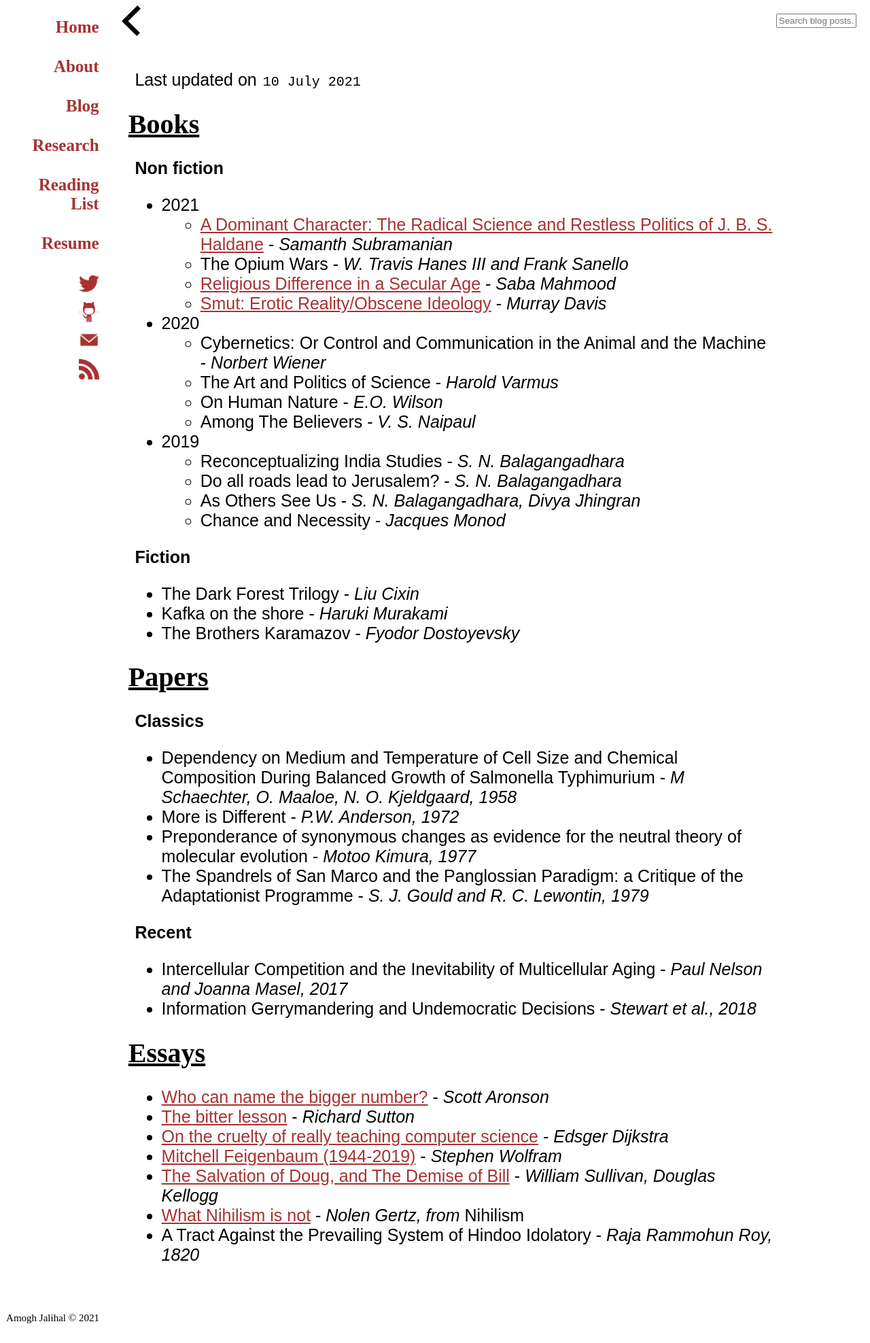
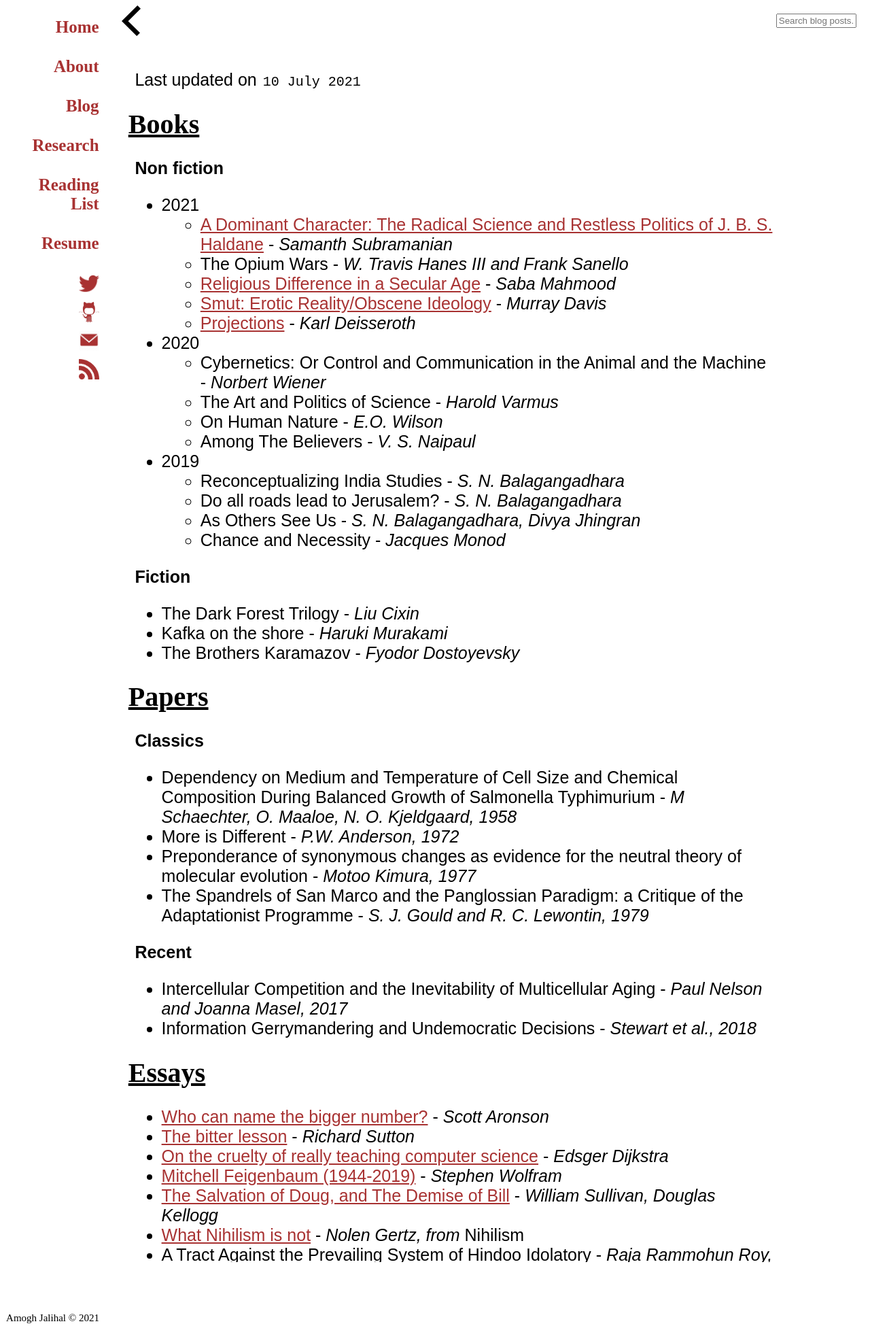
Before and after one commit to amoghpj/amoghpj.github.io, a Jekyll site: the page built from readinglist.md, in a window 1280 px wide. Shown: the whole page at 68% size. Built offline with Jekyll 4.4.1, drawn with Linux system fonts in a browser that asks for light colours; comment, search, counter and statistics services are not loaded.

Commit message:
Update reading list

```diff
--- a/readinglist.md
+++ b/readinglist.md
@@ -13,6 +13,7 @@
   - The Opium Wars - *W. Travis Hanes III and Frank Sanello*
   - [Religious Difference in a Secular Age](https://anthropology.berkeley.edu/religious-difference-secular-age-minority-report) - *Saba Mahmood*
   - [Smut: Erotic Reality/Obscene Ideology](https://www.amazon.com/dp/B01E71R4HE/ref=dp-kindle-redirect?_encoding=UTF8&btkr=1) - *Murray Davis*
+  - [Projections](amoghphj.github.io/2021/08/16/projections) - *Karl Deisseroth*
 - 2020
   - Cybernetics: Or Control and Communication in the Animal and the Machine - *Norbert Wiener*
   - The Art and Politics of Science - *Harold Varmus*
```
